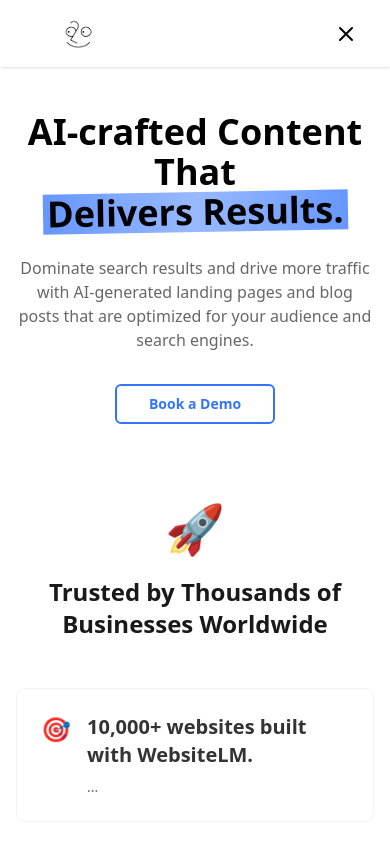
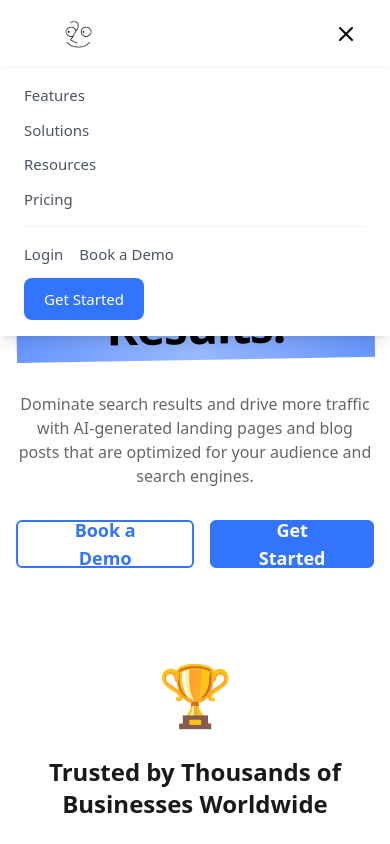
Before and after one commit to Joeyzzyy/websitelm-official, a Next.js app: page / in a window 390 px wide. Both pictures are taken after a click on the button "Open menu". Shown: the top 844 px of the page. Built offline with nearby package versions, Linux system fonts and the light colour scheme.

Commit message:
first page framework added

```diff
--- a/src/components/HomePageClient.js
+++ b/src/components/HomePageClient.js
@@ -2,7 +2,7 @@
 
 import HeroSectionWithMultipleTexts from './common/sections/hero-section-with-mutiple-texts';
 import WhyChooseUsWithHugeBlocks from './common/sections/why-choose-us-with-huge-blocks';
-import WhyChooseUsWithSixSmallBlocks from './common/sections/why-choose-us-with-six-small-blocks';
+import WhyChooseUsWithSmallBlocks from './common/sections/why-choose-us-with-small-blocks';
 import HowItWorksWithWorkflow from './common/sections/how-it-works-with-workflow';
 import ProductBenefitsWithBlocks from './common/sections/product-benefits-with-blocks';
 import FAQTwoColumnsWithSmallTitle from './common/sections/faq-two-columns-with-small-title';
@@ -15,31 +15,32 @@ const defaultData = {
     topContent: {
         buttonText: 'Book a Demo',
         ctaButtonText: 'Get Started',
+        ctaButtonText: 'Get Started',
         title: 'AI-crafted Content That Delivers Results.',
         description: 'Dominate search results and drive more traffic with AI-generated landing pages and blog posts that are optimized for your audience and search engines.',
     }
   },
-  WhyChooseUsWithSixSmallBlocks: {
+  WhyChooseUsWithSmallBlocks: {
     topContent: {
-      emoji: '🚀',
+      emoji: '🏆',
       title: 'Trusted by Thousands of Businesses Worldwide',
       subTitle: 'Join a growing community of entrepreneurs, marketers, and businesses who use WebsiteLM to supercharge their online presence.'
     },
     bottomContent: [
       {
-        icon: '🎯',
+        icon: '📈',
         title: '10,000+ websites built with WebsiteLM.',
-        content: '...'
+        content: ''
       },
       {
-        icon: '🌍',
-        title: 'Featured in: Toolify, TheresAnAIForThat, and Product Hunt.',
-        content: '...'
+        icon: '🌟',
+        title: 'Featured in over 10 well-known websites.',
+        content: ''
       },
       {
-        icon: '⚡',
-        title: 'Rated 4.8/5 on leading review platforms( like G2 and Trustpilot).',
-        content: '...'
+        icon: '⭐',
+        title: 'Rated 4.8/5 on leading review platforms.',
+        content: ''
       },
     ]
   },
@@ -72,7 +73,7 @@ const defaultData = {
         },
         {
           title: 'Keyword and Page Planning',
-          content: 'Analyze keyword gaps between a user’s website and competitors. Based on this analysis, it plans new page creation or optimization strategies, recommending content themes like product introductions, industry news, and customer stories.',
+          content: 'Analyze keyword gaps between a user’s website and competitors. Based on this analysis, it plans new page creation or optimization strategies, recommending content themes like Product Introductions, Product Features, Industry Insights, Customer Success Stories, Case Studies, Comparison Pages, FAQs, Guide & Tutorials and Testimonials & Reviews.',
           buttonText: 'Learn More',
           imageUrl: '/images/abstract.png',
           imageAlt: 'Abstract image',
@@ -105,19 +106,19 @@ const defaultData = {
         number: 'Step 1',
         title: 'Analyze and Plan Your Website',
         subTitle: 'Input Your Website & Competitor Links',
-        content: 'Start by inputting your website URL and those of your competitors. Our AI will analyze your website’s content, structure, SEO performance, and user experience. It will identify gaps, opportunities, and potential areas for improvement, helping you understand where your website stands in comparison to your competition.'
+        content: 'Start by entering your website URL along with those of your competitors. Our AI will analyze content, structure, SEO performance, and user experience to uncover gaps and opportunities. By comparing your site with competitors, we’ll highlight your unique advantages, helping your customers better understand what sets you apart.'
       },
       {
         number: 'Step 2',
         title: 'Build & Optimize Content',
         subTitle: 'Generate SEO-Optimized Content',
-        content: 'Using advanced AI algorithms and your site\'s unique data, WebsiteLM will generate high-quality, SEO-friendly content for landing pages, blog posts, and knowledge base articles. The AI will personalize content based on your audience and industry, ensuring relevance and engagement. You can fine-tune the content through manual adjustments to match your brand\'s tone and style.'
+        content: 'Using advanced AI algorithms and your site’s unique data, WebsiteLM will generate high-quality, SEO-friendly content for landing pages, blog posts, and knowledge base articles. The AI personalizes content based on your audience and industry, ensuring relevance and engagement. You can refine the content manually to ensure accuracy, validate critical data, and align with key performance metrics.'
       },
       {
         number: 'Step 3',
         title: 'Publish & Monitor',
         subTitle: 'Launch & Optimize for Results',
-        content: 'Once your content is ready, WebsiteLM will automatically publish it to your website. Our platform provides continuous monitoring of the content\' SEO performance, allowing you to make data-driven optimizations over time. Track key metrics, run A/B tests, and gather user feedback to enhance your website’s effectiveness and drive more conversions.'
+        content: 'Once your content is ready, you can easily publish it to your website with WebsiteLM, as we provide seamless hosting to simplify the process. Our platform continuously monitors the content\'s SEO performance, enabling data-driven optimizations over time. Analyze page performance metrics and use these insights to refine future publishing strategies, enhancing your website\'s effectiveness.'
       }
     ]
   },
@@ -156,19 +157,13 @@ const defaultData = {
           icon: '📈',
           title: 'Scalable and Flexible',
           subTitle: 'Adaptable to Your Needs',
-          content: 'WebsiteLM scales as your business grows. Whether you\'re managing a small blog or a large corporate website, our platform adapts to your needs, offering features like A/B testing, multi-language support, and social media integration to reach a broader audience.'
+          content: 'WebsiteLM scales as your business grows. Whether you\'re managing a small blog or a large corporate website, our platform adapts to your needs, offering features like multi-language support and intelligent internal linking to enhance content discoverability and help you reach a broader audience.'
         },
         {
           icon: '💰',
           title: 'Seamless Content Integration',
           subTitle: 'Easy Publishing and Updates',
           content: 'Create, publish, and update content effortlessly. WebsiteLM automates the publishing process, ensuring that your website stays up-to-date with fresh, relevant content that ranks higher and attracts more traffic.'
-        },
-        {
-          icon: '🖥️',
-          title: 'Enhanced User Experience',
-          subTitle: 'Intuitive Platform with User-Friendly Interface',
-          content: 'WebsiteLM is designed with ease of use in mind. The platform’s intuitive interface and streamlined workflows ensure that even users with minimal technical expertise can create professional-quality websites and content with ease.'
         },
         {
           icon: '💰️',
@@ -245,7 +240,16 @@ const defaultData = {
       },
       {
         "question": "Who can benefit from WebsiteLM?",
-        "answer": "WebsiteLM is ideal for website administrators, SEO professionals, content creators, marketers, and anyone looking to improve their website’s SEO performance."
+        "answer": {
+          "topContent": "WebsiteLM is ideal for",
+          "bottomContent": [
+            "Website administrators",
+            "SEO professionals",
+            "Content creators",
+            "Marketers",
+            "Anyone looking to improve their website’s SEO performance."
+          ]
+        }
       },
       {
         "question": "How does WebsiteLM help improve SEO?",
@@ -253,7 +257,21 @@ const defaultData = {
       },
       {
         "question": "What features does WebsiteLM offer?",
-        "answer": "WebsiteLM offers features like website analysis, knowledge base construction, help center generation, keyword and page planning, content generation, multi-language support, social media integration, data visualization, and support for internal and external link integration."
+        "answer": {
+          "topContent": "WebsiteLM offers features like",
+          "bottomContent": [
+            "Website Analysis: Analyzes your website’s SEO, structure, user experience, and more.",
+            "Knowledge Base Construction: Builds an AI-powered knowledge base using Retrieval-Augmented Generation (RAG) technology.",
+            "Help Center Generation: Automatically generates help center content based on the knowledge base.",
+            "Keyword and Page Planning: Analyzes keyword gaps between a user’s website and competitors.",
+            "Content Generation: Automatically creates SEO-optimized content based on the planned pages and content calendar.",
+            "Multi-Language Support: Automatically translates website content into multiple languages and optimizes each language for SEO.",
+            "Social Media Integration: Integrates with social media platforms to share content and drive traffic.",
+            "Data Visualization: Provides data visualizations and detailed reports on SEO performance, traffic, user behavior, and other key metrics.",
+            "Support for Internal and External Link Integration: Supports internal and external link integration to enhance content discoverability and help you reach a broader audience.",
+            "Internal and External Link Integration: Supports internal and external link integration to enhance content discoverability and help you reach a broader audience.",
+          ]
+        }
       },
       {
         "question": "Can I customize the content generated by WebsiteLM?",
@@ -277,7 +295,7 @@ const defaultData = {
       },
       {
         "question": "What kind of performance reports does WebsiteLM provide?",
-        "answer": "WebsiteLM offers data visualizations and detailed reports on SEO performance, traffic, user behavior, and other key metrics to help you track progress and make data-driven decisions."
+        "answer": "WebsiteLM integrates with Google Search Console to provide precise insights into indexing, rankings, and traffic tracking. With detailed data visualizations and reports, you can monitor performance effectively and make informed, data-driven decisions to optimize your strategy."
       },
       {
         "question": "How does WebsiteLM handle content maintenance?",
@@ -385,14 +403,22 @@ export default function HomePageClient({ initialData }) {
   return (
     <main className="flex-grow">
       <HeroSectionWithMultipleTexts data={mockData.HeroSectionWithMultipleTexts} />
-      <WhyChooseUsWithSixSmallBlocks data={mockData.WhyChooseUsWithSixSmallBlocks} />
-      <WhyChooseUsWithHugeBlocks data={mockData.WhyChooseUsWithHugeBlocks} />
+      <WhyChooseUsWithSmallBlocks data={mockData.WhyChooseUsWithSmallBlocks} />
+      <div id="features">
+        <WhyChooseUsWithHugeBlocks data={mockData.WhyChooseUsWithHugeBlocks} />
+      </div>
       <HowItWorksWithWorkflow data={mockData.HowItWorksWithWorkflow} />
-      <ProductBenefitsWithBlocks data={mockData.ProductBenefitsWithBlocks}/>
+      <div id="solutions">
+        <ProductBenefitsWithBlocks data={mockData.ProductBenefitsWithBlocks}/>
+      </div>
       <UserReviewsWithMovingCards data={mockData.UserReviewsWithMovingCards} />
       <FAQTwoColumnsWithSmallTitle data={mockData.FAQTwoColumnsWithSmallTitle} />
-      <PricingWithThreeCards data={mockData.PricingWithThreeCards} />
-      <CallToActionComplex data={mockData.CallToActionComplex} />
+      <div id="pricing">
+        <PricingWithThreeCards data={mockData.PricingWithThreeCards} />
+      </div>
+      <div id="resources">
+        <CallToActionComplex data={mockData.CallToActionComplex} />
+      </div>
     </main>
   );
 }
--- a/src/components/common/sections/hero-section-with-mutiple-texts.js
+++ b/src/components/common/sections/hero-section-with-mutiple-texts.js
@@ -16,8 +16,10 @@ const HeroSectionWithMultipleTexts = ({ data }) => {
 
     return (
       <>
-        {restOfTitle}{' '}
-        <span className="inline-block bg-gradient-to-r from-[#3374FF]/[0.75] via-[#3374FF]/[0.5] to-[#3374FF]/[0.75] -rotate-1 px-1">
+        <span className="bg-clip-text text-transparent bg-gradient-to-r from-[#3374FF] to-[#1E3A8A]">
+          {restOfTitle}{' '}
+        </span>
+        <span className="inline-block bg-gradient-to-r from-[#3374FF]/[0.75] via-[#3374FF]/[0.5] to-[#3374FF]/[0.75] -rotate-1 px-2 py-1">
           {lastTwoWords}
         </span>
       </>
@@ -29,7 +31,7 @@ const HeroSectionWithMultipleTexts = ({ data }) => {
       <div className="w-full bg-white">
         <div className="relative z-10 pt-8 md:pt-12 mb-8 md:mb-12 px-4">
           <div className="flex flex-col items-center gap-4 mb-6">
-            <h1 className={`text-center text-4xl md:text-5xl font-bold`}>
+            <h1 className="text-center text-5xl md:text-6xl lg:text-7xl font-extrabold tracking-tight leading-tight mb-2">
               {renderTitleWithHighlight(data.topContent.title)}
             </h1>
           </div>
@@ -38,13 +40,25 @@ const HeroSectionWithMultipleTexts = ({ data }) => {
             {data.topContent.description}
           </p>
 
-          <div className="mt-8">
+          <div className="mt-8 flex justify-center gap-4">
             <CustomButton
-              variant="KREADO"
+              variant="WebsiteLM"
               href={getButtonLink()}
-              className="block mx-auto border-2 border-[#3374FF] text-[#3374FF] hover:bg-[#3374FF] hover:text-white font-medium px-6 md:px-8 rounded-md text-sm h-10 flex items-center gap-2 transition-colors duration-200"
+              className="border-2 border-[#3374FF] text-[#3374FF] hover:bg-[#3374FF] hover:text-white font-semibold
+              px-8 md:px-10 rounded-md text-base md:text-lg h-12 md:h-14 flex items-center gap-2
+              transition-all duration-200 hover:scale-105"
             >
               {data.topContent.buttonText}
+            </CustomButton>
+
+            <CustomButton
+              variant="WebsiteLM"
+              href={getButtonLink()}
+              className="bg-[#3374FF] text-white hover:bg-[#2861E5] border-2 border-[#3374FF] font-semibold
+              px-8 md:px-10 rounded-md text-base md:text-lg h-12 md:h-14 flex items-center gap-2
+              transition-all duration-200 hover:scale-105"
+            >
+              {data.topContent.ctaButtonText}
             </CustomButton>
           </div>
         </div>
--- a/src/components/common/sections/why-choose-us-with-six-small-blocks.js
+++ b/src/components/common/sections/why-choose-us-with-small-blocks.js
@@ -8,12 +8,12 @@ const WhyChooseUsWithSixSmallBlocks = ({ data }) => {
   const { emoji, title, subtitle } = topContent;
 
   return (
-    <div className="bg-white py-12 md:py-16">
+    <div className="bg-white py-16 md:py-24">
       <div className="max-w-6xl mx-auto px-4">
         {/* 顶部内容 */}
-        <div className="text-center mb-12 md:mb-16">
-          <div className="text-5xl md:text-6xl mb-6">{emoji}</div>
-          <h2 className={`${fontStyles.h2.fontSize} ${fontStyles.h2.fontWeight} ${fontStyles.h2.color} mb-4`}>
+        <div className="text-center mb-16 md:mb-20">
+          <div className="text-6xl md:text-7xl mb-8 animate-bounce-slow">{emoji}</div>
+          <h2 className={`${fontStyles.h2.fontSize} ${fontStyles.h2.fontWeight} ${fontStyles.h2.color} mb-6`}>
             {title}
           </h2>
           <p className={`${fontStyles.subtitle.fontSize} ${fontStyles.subtitle.color} max-w-3xl mx-auto`}>
@@ -22,23 +22,26 @@ const WhyChooseUsWithSixSmallBlocks = ({ data }) => {
         </div>
 
         {/* 底部卡片网格 */}
-        <div className="grid grid-cols-1 md:grid-cols-2 lg:grid-cols-3 gap-6">
+        <div className="grid grid-cols-1 md:grid-cols-3 gap-8">
           {bottomContent.map((module, index) => (
             <div
               key={index}
-              className="flex gap-4 p-6 rounded-lg border border-gray-100 hover:border-[#3374FF]/20 hover:shadow-sm transition-all duration-200"
+              className="group flex flex-col items-center text-center p-8 rounded-xl border-2 border-gray-100
+                hover:border-[#3374FF]/30 hover:shadow-lg transition-all duration-300
+                transform hover:-translate-y-1"
             >
-              <div className="text-[#3374FF] text-2xl">
+              <div className="text-4xl mb-6 group-hover:scale-110 transition-transform duration-300">
                 {module.icon}
               </div>
-              <div>
-                <h3 className={`${fontStyles.h3.fontSize} ${fontStyles.h3.fontWeight} ${fontStyles.h3.color} mb-2`}>
-                  {module.title}
-                </h3>
+              <h3 className={`${fontStyles.h3.fontSize} ${fontStyles.h3.fontWeight} ${fontStyles.h3.color}
+                mb-4 text-xl md:text-2xl`}>
+                {module.title}
+              </h3>
+              {module.content && (
                 <p className={`${fontStyles.paragraph.fontSize} ${fontStyles.paragraph.color}`}>
                   {module.content}
                 </p>
-              </div>
+              )}
             </div>
           ))}
         </div>
--- a/src/components/layouts/header.js
+++ b/src/components/layouts/header.js
@@ -6,6 +6,26 @@ import { menuItems } from '@/locales/headerText';
 
 export const Header = () => {
   const [isOpen, setIsOpen] = useState(false);
+
+  const handleRedirect = (e) => {
+    e.preventDefault();
+    window.location.href = 'https://app.websitelm.com';
+  };
+
+  const handleScroll = (sectionId, e) => {
+    e.preventDefault();
+    const element = document.getElementById(sectionId);
+    if (element) {
+      const headerHeight = 67; // 4.2rem 约等于 67px
+      const elementPosition = element.getBoundingClientRect().top;
+      const offsetPosition = elementPosition + window.pageYOffset - headerHeight;
+
+      window.scrollTo({
+        top: offsetPosition,
+        behavior: "smooth"
+      });
+    }
+  };
 
   const mainMenuItems = [
     { key: 'features', label: 'Features' },
@@ -46,8 +66,9 @@ export const Header = () => {
               {mainMenuItems.map((item) => (
                 <Link
                   key={item.key}
-                  href={`/${item.key}`}
+                  href={`#${item.key}`}
                   className="text-[15px] font-medium hover:text-[#3374FF] transition-all duration-300 flex items-center"
+                  onClick={(e) => handleScroll(item.key, e)}
                 >
                   {item.label}
                 </Link>
@@ -59,18 +80,21 @@ export const Header = () => {
               <Link
                 href="/login"
                 className="text-[15px] font-medium hover:text-[#3374FF] transition-all duration-300"
+                onClick={handleRedirect}
               >
                 Login
               </Link>
               <Link
                 href="/book-demo"
                 className="text-[15px] font-medium hover:text-[#3374FF] transition-all duration-300"
+                onClick={(e) => e.preventDefault()}
               >
                 Book a Demo
               </Link>
               <Link
                 href="/get-started"
                 className="text-[15px] font-medium text-white bg-[#3374FF] hover:bg-[#3374FF]/90 px-4 py-2 rounded-lg transition-all duration-300"
+                onClick={handleRedirect}
               >
                 Get Started
               </Link>
@@ -96,6 +120,71 @@ export const Header = () => {
             </button>
           </div>
         </div>
+
+        {/* 添加移动端菜单 */}
+        {isOpen && (
+          <div className="md:hidden absolute top-[4.2rem] left-0 right-0 bg-white border-t border-gray-100 shadow-lg">
+            <div className="max-w-[1450px] mx-auto">
+              <div className="py-4 px-6">
+                {/* 主菜单项 */}
+                <div className="space-y-3">
+                  {mainMenuItems.map((item) => (
+                    <Link
+                      key={item.key}
+                      href={`#${item.key}`}
+                      className="flex items-center text-gray-600 hover:text-[#3374FF] transition-all duration-300"
+                      onClick={(e) => {
+                        handleScroll(item.key, e);
+                        setIsOpen(false);
+                      }}
+                    >
+                      <span className="text-[15px] font-medium">{item.label}</span>
+                    </Link>
+                  ))}
+                </div>
+
+                {/* 分割线 */}
+                <div className="my-4 border-t border-gray-100"></div>
+
+                {/* 操作按钮区域 */}
+                <div className="space-y-3">
+                  <div className="flex items-center space-x-4">
+                    <Link
+                      href="/login"
+                      className="text-[15px] font-medium text-gray-600 hover:text-[#3374FF] transition-all duration-300"
+                      onClick={(e) => {
+                        handleRedirect(e);
+                        setIsOpen(false);
+                      }}
+                    >
+                      Login
+                    </Link>
+                    <Link
+                      href="/book-demo"
+                      className="text-[15px] font-medium text-gray-600 hover:text-[#3374FF] transition-all duration-300"
+                      onClick={(e) => {
+                        e.preventDefault();
+                        setIsOpen(false);
+                      }}
+                    >
+                      Book a Demo
+                    </Link>
+                  </div>
+                  <Link
+                    href="/get-started"
+                    className="inline-flex items-center justify-center text-[15px] font-medium text-white bg-[#3374FF] hover:bg-[#3374FF]/90 px-5 py-2.5 rounded-lg transition-all duration-300"
+                    onClick={(e) => {
+                      handleRedirect(e);
+                      setIsOpen(false);
+                    }}
+                  >
+                    Get Started
+                  </Link>
+                </div>
+              </div>
+            </div>
+          </div>
+        )}
       </div>
     </nav>
   );
--- a/src/components/layouts/layout.js
+++ b/src/components/layouts/layout.js
@@ -3,7 +3,7 @@ import HeroSectionWithVideo from '../common/sections/hero-section-with-video';
 import CallToAction from '../common/sections/call-to-action';
 import HowItWorksWithThreeBlocks from '../common/sections/how-it-works-with-three-blocks';
 import WhyChooseUsWithTwoHugeBlocks from '../common/sections/why-choose-us-with-huge-blocks';
-import WhyChooseUsWithSixSmallBlocks from '../common/sections/why-choose-us-with-six-small-blocks';
+import WhyChooseUsWithSixSmallBlocks from '../common/sections/why-choose-us-with-small-blocks';
 import HowItWorksWithWorkflow from '../common/sections/how-it-works-with-workflow';
 import ProductBenefitsWithFourBlocks from '../common/sections/product-benefits-with-blocks';
 import Faqs from '../common/sections/faqs';
@@ -73,7 +73,7 @@ const generateSchemaMarkup = (article) => {
   };
 };
 
-const KreadoaiLayout = ({ article, keywords }) => {
+const Layout = ({ article, keywords }) => {
   const title = article?.title || 'Default Title';
   const description = article?.description || 'Default description';
 
@@ -111,4 +111,4 @@ const KreadoaiLayout = ({ article, keywords }) => {
   );
 };
 
-export default KreadoaiLayout;
+export default Layout;
--- a/src/components/showcase/ComponentShowcase.js
+++ b/src/components/showcase/ComponentShowcase.js
@@ -9,7 +9,7 @@ import TitleSection from '../common/sections/title-section';
 import TitleSectionWithImage from '../common/sections/title-section-with-image';
 import PricingWithThreeCards from '../common/sections/pricing-with-three-cards';
 import HowItWorksWithWorkflow from '../common/sections/how-it-works-with-workflow';
-import WhyChooseUsWithSixBlocks from '../common/sections/why-choose-us-with-six-small-blocks';
+import WhyChooseUsWithSixBlocks from '../common/sections/why-choose-us-with-small-blocks';
 import CallToAction from '../common/sections/call-to-action';
 import CallToActionWithImage from '../common/sections/call-to-action-with-image';
 import HowItWorksWithThreeBlocks from '../common/sections/how-it-works-with-three-blocks';
```
Also changed, not shown: src/components/common/components/FAQAnswer.js (added, +18 -0 lines), src/components/common/sections/faq-two-columns-with-big-title.js (+6 -5 lines), src/components/common/sections/faq-two-columns-with-small-title.js (+6 -5 lines), src/components/common/sections/faqs.js (+4 -3 lines), src/components/common/sections/product-benefits-with-blocks.js (+7 -54 lines), src/components/ui/Tooltip.js (added, +26 -0 lines).
